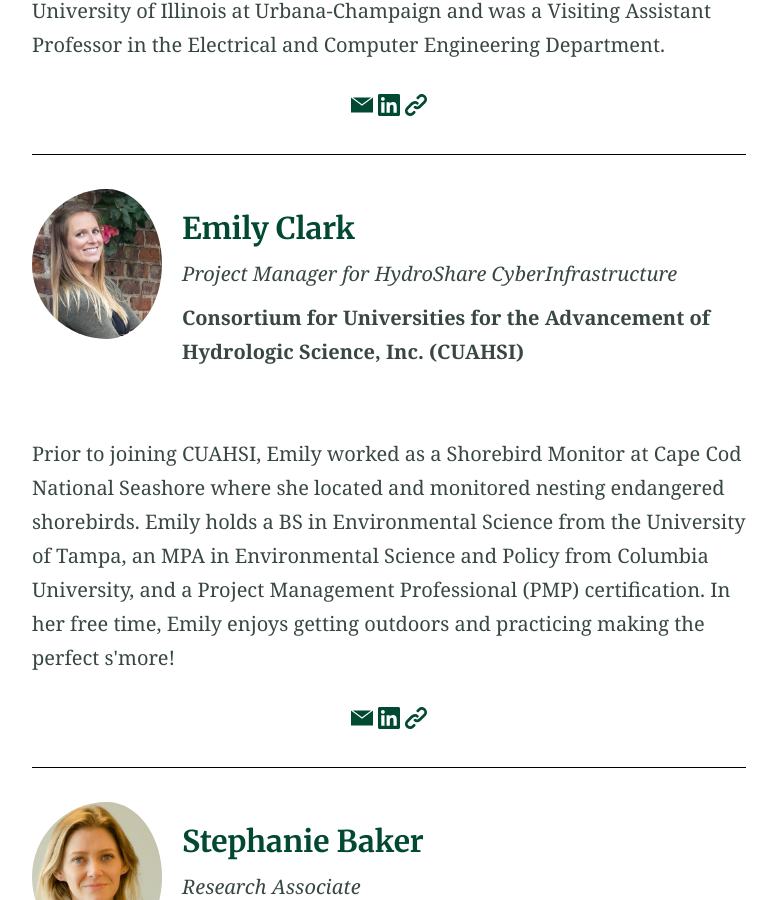
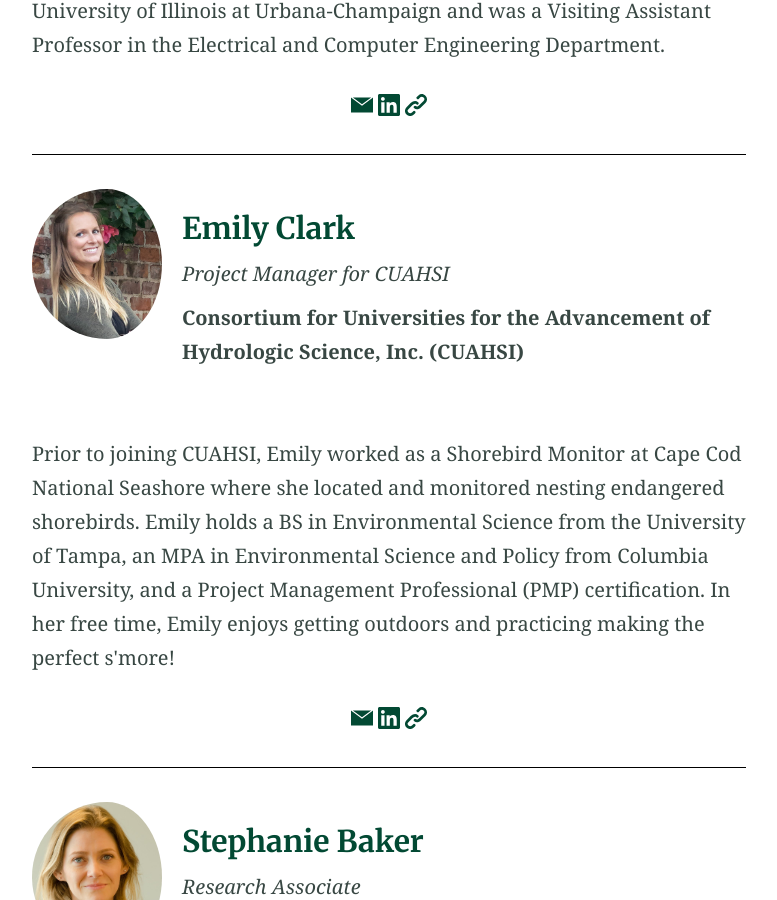
Before and after one commit to IS-GEO/ISGEO-22, a Jekyll site: the page built from index.md, in a window 1280 px wide and 900 px high, scrolled down 6742 px. Shown: the whole window, without its empty margins (32-809 px from the left). Built offline with Jekyll 4.4.1, drawn with Linux system fonts in a browser that asks for light colours; some of the changed lines change nothing that is shown.

Commit message:
adjusted schedule and EClark title

```diff
--- a/_data/sessions.yml
+++ b/_data/sessions.yml
@@ -104,6 +104,25 @@
 
 # --------------
 # Tuesday Morning
+- sessionname: Best Practices for Evaluating CI and Modeling Environments
+  sessiontype: Talk
+  sessionday: Tuesday
+  sessiontime: Morning
+  sessionlength: 30mins
+  #sessiondescription:
+  sessionhost: Lisa Garbrecht
+  #sessionguests: [ ]
+
+- sessionname: EPIC Panel
+  sessiontype: Panel
+  sessionday: Tuesday
+  sessiontime: Morning
+  sessionlength: 30mins
+  #sessiondescription:
+  sessionhost: Lisa Garbrecht
+  sessionguests: ["Tim Cockerill","Emily Clark","Stephanie Baker","Miriam Jacobson"]
+
+
 - sessionname: Polar science Physics - Guided Learning
   sessiontype: Talk
   sessionday: Tuesday
@@ -165,23 +184,6 @@
 
 # --------------
 # Wednesday Morning
-- sessionname: Best Practices for Evaluating CI and Modeling Environments
-  sessiontype: Talk
-  sessionday: Wednesday
-  sessiontime: Morning
-  sessionlength: 30mins
-  #sessiondescription:
-  sessionhost: Lisa Garbrecht
-  #sessionguests: [ ]
-
-- sessionname: EPIC Panel
-  sessiontype: Panel
-  sessionday: Wednesday
-  sessiontime: Morning
-  sessionlength: 30mins
-  #sessiondescription:
-  sessionhost: Lisa Garbrecht
-  sessionguests: ["Tim Cockerill","Emily Clark","Stephanie Baker","Miriam Jacobson"]
 
 - sessionname: Ontosoft Tutorial Sharing Resources
   sessiontype: Tutorial
@@ -585,7 +587,7 @@
   speakerpicture: '/assets/speakers/tcockerill.jpeg'
 
 - speakername: 'Emily Clark'
-  speakerrole: 'Project Manager for HydroShare CyberInfrastructure'
+  speakerrole: 'Project Manager for CUAHSI'
   speakeraffiliation: 'Consortium for Universities for the Advancement of Hydrologic Science, Inc. (CUAHSI)'
   speakerbio: >
     Prior to joining CUAHSI, Emily worked as a Shorebird Monitor at Cape Cod National Seashore where she located
```
Also changed, not shown: 1 other file.
